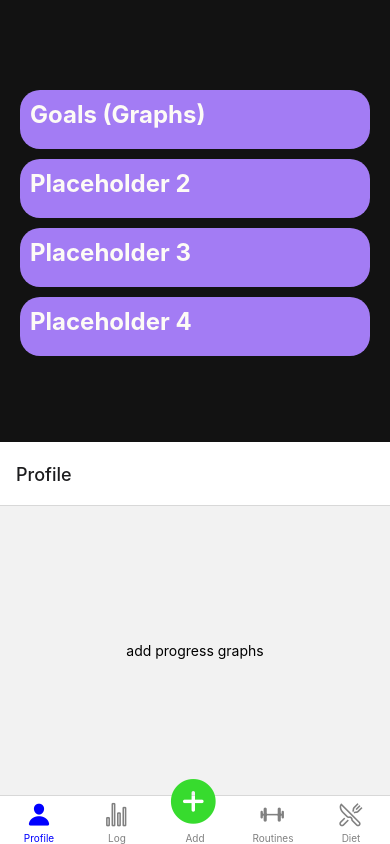
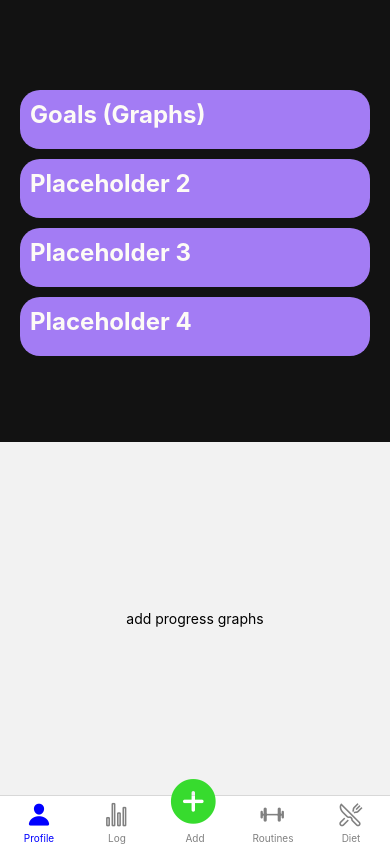
Before and after one commit to ryansevidal/FitnessTrackerApp, a React Native app: screen / in a window 390 px wide. Built offline with nearby package versions, Linux system fonts and the light colour scheme.

Commit message:
hid tab screen names / made add non-translucent

```diff
--- a/App.js
+++ b/App.js
@@ -50,11 +50,14 @@ const Diet = () => (
 
 const App = () => {
   return (
-      <><StatusBar
-      barStyle="light-content"
-      hidden={false}
-      backgroundColor="#ccc"
-      transulucent={true} /><ProfileScreen /><NavigationContainer>
+    <><>
+      <StatusBar
+        barStyle="light-content"
+        hidden={false}
+        backgroundColor="#ccc"
+        translucent={false} />
+      <ProfileScreen />
+    </><NavigationContainer>
         <Tab.Navigator
           screenOptions={({ route }) => ({
             tabBarIcon: ({ focused, color, size }) => {
@@ -71,7 +74,7 @@ const App = () => {
                 iconName = focused ? 'add-circle' : 'add-circle';
                 iconColor = '#37db2e';
                 iconSize = size + 30;
-                iconStyle = { position: 'absolute', bottom: 0.1 };
+                iconStyle = { position: 'absolute', bottom: 0.1};
               }
               else if (route.name === 'Routines') {
                 iconName = focused ? 'barbell' : 'barbell-outline';
@@ -82,7 +85,9 @@ const App = () => {
 
               return <Ionicons name={iconName} size={iconSize} color={iconColor} style={iconStyle} />;
             },
+            headerShown: false,
           })}
+
           tabBarOptions={{
             activeTintColor: 'blue',
             inactiveTintColor: 'gray',
```
